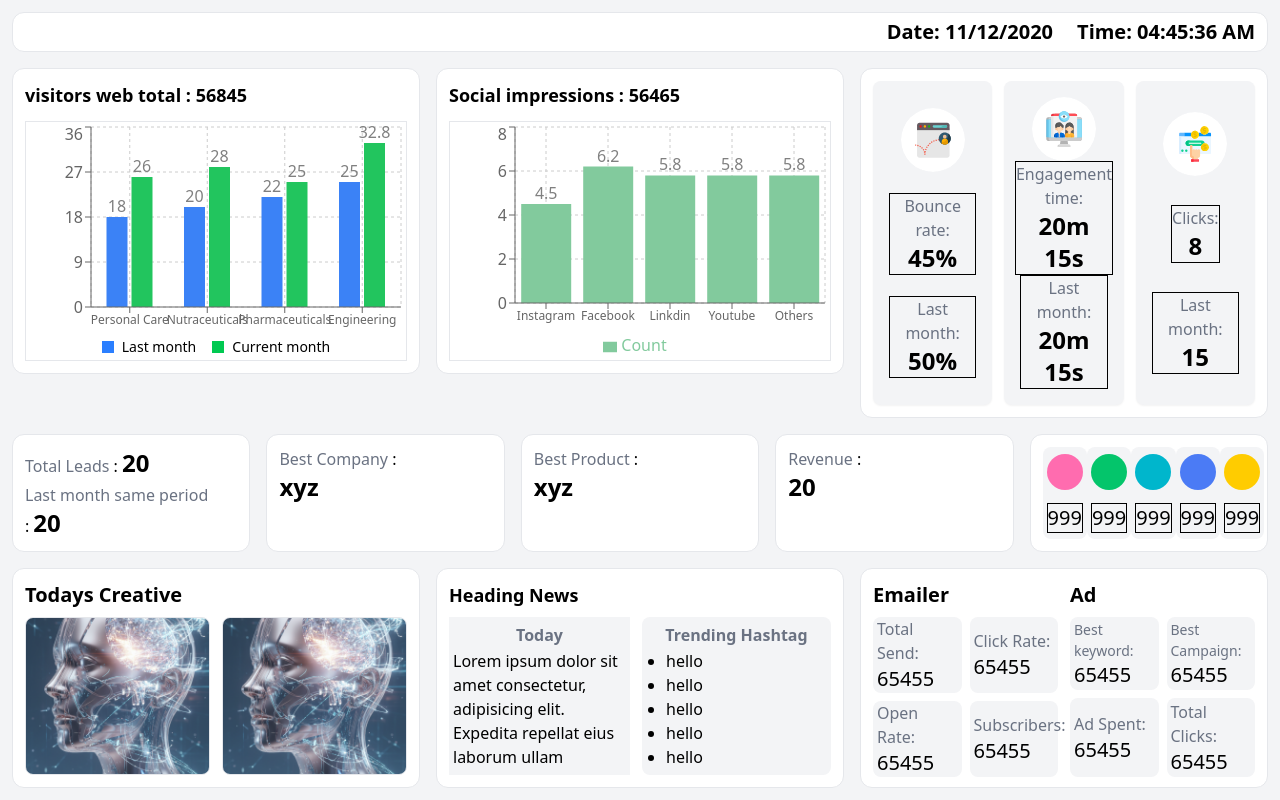
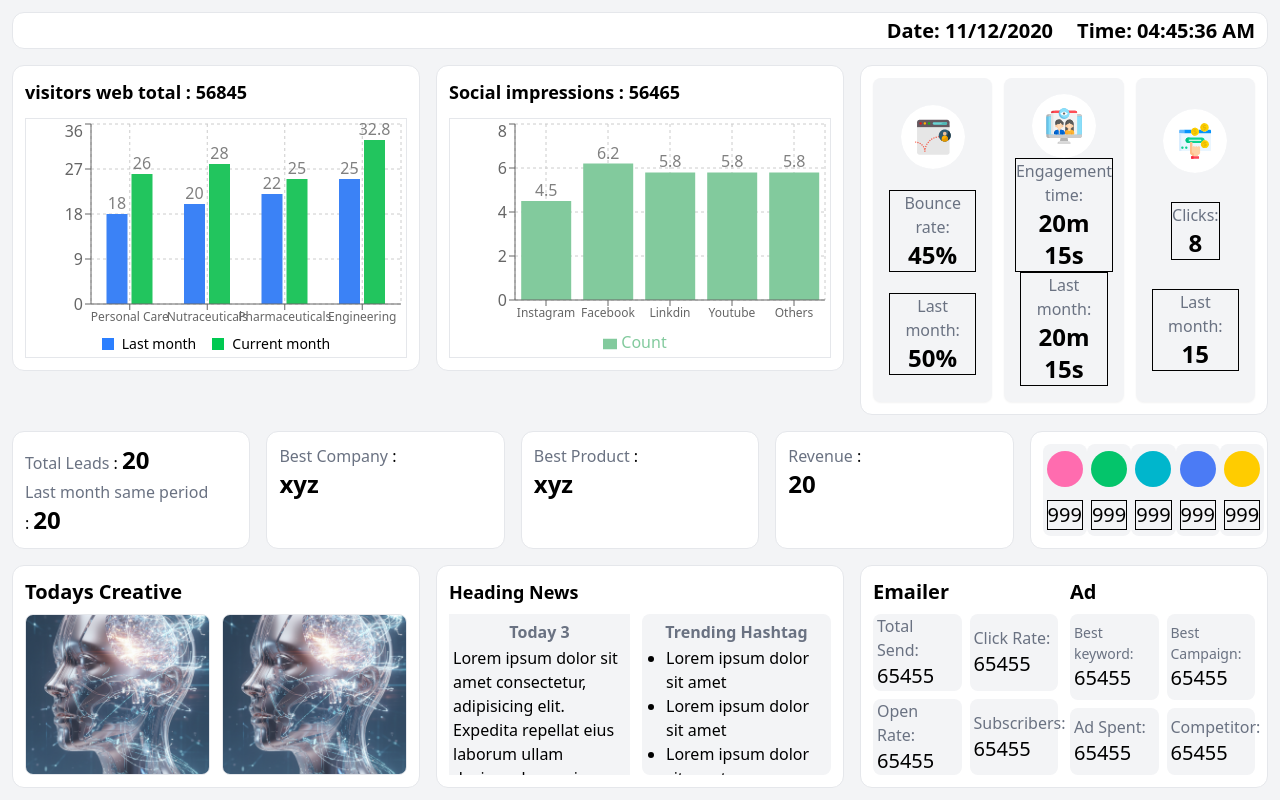
Before and after one commit to Amarjit-Gupta/next-js-dashboard, a Next.js app: page / in a window 1280 px wide. Built offline with nearby package versions, Linux system fonts and the light colour scheme.

Commit message:
first-commit

```diff
--- a/app/Crousel/page.jsx
+++ b/app/Crousel/page.jsx
@@ -60,33 +60,96 @@ function CarouselComponent() {
     slidesToShow: 1,
     slidesToScroll: 1,
     autoplay: true,
-    autoplaySpeed: 20000,
+    autoplaySpeed: 2000,
     pauseOnHover: true,
   };
 
   return (
     <div className="h-full overflow-hidden">
       <Slider {...settings} className="h-full bg-gray-100">
+
+        {/* 1 */}
         <div className="h-full flex items-center justify-center rounded-lg p-1">
-          <h3 className="text-center font-bold text-gray-500 py-0.5">Today</h3>
+          <h3 className="text-center font-bold text-gray-500 py-0.5">Today  1</h3>
           <div className="flex-1 overflow-hidden">
             Lorem ipsum dolor sit amet consectetur, adipisicing elit. Expedita repellat eius laborum ullam ducimus Lorem ipsum dolor sit Lorem ipsum dolor sit dolor sit Lorem ipsum dolor sit dolor sit dolor sit Lorem ipsum dolor sit dolor sit Lorem ipsum
           </div>
         </div>
 
-        <div className="h-full flex items-center justify-center bg-gray-100 rounded-lg p-1">
-          <h3 className="text-center font-bold text-gray-500 py-0.5">Month</h3>
+        {/* 2 */}
+        <div className="h-full flex items-center justify-center rounded-lg p-1">
+          <h3 className="text-center font-bold text-gray-500 py-0.5">Today  2</h3>
           <div className="flex-1 overflow-hidden">
             Lorem ipsum dolor sit amet consectetur, adipisicing elit. Expedita repellat eius laborum ullam ducimus Lorem ipsum dolor sit Lorem ipsum dolor sit dolor sit Lorem ipsum dolor sit dolor sit dolor sit Lorem ipsum dolor sit dolor sit Lorem ipsum
           </div>
         </div>
 
-        <div className="h-full flex items-center justify-center bg-gray-100 rounded-lg p-1">
-          <h3 className="text-center font-bold text-gray-500 py-0.5">Year</h3>
+        {/* 3 */}
+        <div className="h-full flex items-center justify-center rounded-lg p-1">
+          <h3 className="text-center font-bold text-gray-500 py-0.5">Today  3</h3>
           <div className="flex-1 overflow-hidden">
             Lorem ipsum dolor sit amet consectetur, adipisicing elit. Expedita repellat eius laborum ullam ducimus Lorem ipsum dolor sit Lorem ipsum dolor sit dolor sit Lorem ipsum dolor sit dolor sit dolor sit Lorem ipsum dolor sit dolor sit Lorem ipsum
           </div>
         </div>
+
+
+        {/* 4 */}
+        <div className="h-full flex items-center justify-center rounded-lg p-1">
+          <h3 className="text-center font-bold text-gray-500 py-0.5">Today  4</h3>
+          <div className="flex-1 overflow-hidden">
+            Lorem ipsum dolor sit amet consectetur, adipisicing elit. Expedita repellat eius laborum ullam ducimus Lorem ipsum dolor sit Lorem ipsum dolor sit dolor sit Lorem ipsum dolor sit dolor sit dolor sit Lorem ipsum dolor sit dolor sit Lorem ipsum
+          </div>
+        </div>
+
+        {/* 5 */}
+        <div className="h-full flex items-center justify-center rounded-lg p-1">
+          <h3 className="text-center font-bold text-gray-500 py-0.5">Today  5</h3>
+          <div className="flex-1 overflow-hidden">
+            Lorem ipsum dolor sit amet consectetur, adipisicing elit. Expedita repellat eius laborum ullam ducimus Lorem ipsum dolor sit Lorem ipsum dolor sit dolor sit Lorem ipsum dolor sit dolor sit dolor sit Lorem ipsum dolor sit dolor sit Lorem ipsum
+          </div>
+        </div>
+
+        {/* 6 */}
+        <div className="h-full flex items-center justify-center rounded-lg p-1">
+          <h3 className="text-center font-bold text-gray-500 py-0.5">Today  6</h3>
+          <div className="flex-1 overflow-hidden">
+            Lorem ipsum dolor sit amet consectetur, adipisicing elit. Expedita repellat eius laborum ullam ducimus Lorem ipsum dolor sit Lorem ipsum dolor sit dolor sit Lorem ipsum dolor sit dolor sit dolor sit Lorem ipsum dolor sit dolor sit Lorem ipsum
+          </div>
+        </div>
+
+        {/* 7 */}
+        <div className="h-full flex items-center justify-center rounded-lg p-1">
+          <h3 className="text-center font-bold text-gray-500 py-0.5">Today  7</h3>
+          <div className="flex-1 overflow-hidden">
+            Lorem ipsum dolor sit amet consectetur, adipisicing elit. Expedita repellat eius laborum ullam ducimus Lorem ipsum dolor sit Lorem ipsum dolor sit dolor sit Lorem ipsum dolor sit dolor sit dolor sit Lorem ipsum dolor sit dolor sit Lorem ipsum
+          </div>
+        </div>
+
+        {/* 8 */}
+        <div className="h-full flex items-center justify-center rounded-lg p-1">
+          <h3 className="text-center font-bold text-gray-500 py-0.5">Today  8</h3>
+          <div className="flex-1 overflow-hidden">
+            Lorem ipsum dolor sit amet consectetur, adipisicing elit. Expedita repellat eius laborum ullam ducimus Lorem ipsum dolor sit Lorem ipsum dolor sit dolor sit Lorem ipsum dolor sit dolor sit dolor sit Lorem ipsum dolor sit dolor sit Lorem ipsum
+          </div>
+        </div>
+
+        {/* 9 */}
+        <div className="h-full flex items-center justify-center rounded-lg p-1">
+          <h3 className="text-center font-bold text-gray-500 py-0.5">Today  9</h3>
+          <div className="flex-1 overflow-hidden">
+            Lorem ipsum dolor sit amet consectetur, adipisicing elit. Expedita repellat eius laborum ullam ducimus Lorem ipsum dolor sit Lorem ipsum dolor sit dolor sit Lorem ipsum dolor sit dolor sit dolor sit Lorem ipsum dolor sit dolor sit Lorem ipsum
+          </div>
+        </div>
+
+        {/* 10 */}
+        <div className="h-full flex items-center justify-center rounded-lg p-1">
+          <h3 className="text-center font-bold text-gray-500 py-0.5">Today  10</h3>
+          <div className="flex-1 overflow-hidden">
+            Lorem ipsum dolor sit amet consectetur, adipisicing elit. Expedita repellat eius laborum ullam ducimus Lorem ipsum dolor sit Lorem ipsum dolor sit dolor sit Lorem ipsum dolor sit dolor sit dolor sit Lorem ipsum dolor sit dolor sit Lorem ipsum
+          </div>
+        </div>
+
+
       </Slider>
     </div>
   );
--- a/app/Emailer/page.jsx
+++ b/app/Emailer/page.jsx
@@ -71,7 +71,7 @@ const Emailer = () => {
                         <p className="text-xl">65455</p>
                     </div>
                     <div className=" flex flex-col justify-center px-1 bg-gray-100 rounded-lg">
-                        <p className="text-gray-500">Total Clicks:</p>
+                        <p className="text-gray-500">Competitor:</p>
                         <p className="text-xl">65455</p>
                     </div>
                 </div>
--- a/app/page.js
+++ b/app/page.js
@@ -126,7 +126,7 @@ import Total from "./Total/page";
 
 const App = () => {
   return (
-    <div className="h-screen bg-gray-100 p-3 grid grid-rows-[40px_1fr_0.5fr_1.2fr] overflow-hidden gap-4">
+    <div className="h-screen bg-gray-100 p-3 grid grid-rows-[0.2fr_1fr_0.5fr_1.2fr]  gap-4">
 
       {/* HEADER */}
       <div className=" bg-white rounded-xl flex items-center border border-gray-200">
@@ -193,16 +193,16 @@ const App = () => {
             <div className="flex-1 p-1 bg-gray-100 rounded-lg">
               <h3 className="font-semibold text-gray-500 py-0.5 text-center">Trending Hashtag</h3>
               <ul className="list-disc pl-5">
-                <li>hello</li>
-                <li>hello</li>
-                <li>hello</li>
-                <li>hello</li>
-                <li>hello</li>
-                <li>hello</li>
-                <li>hello</li>
-                <li>hello</li>
-
-                <li>hello</li>
+                <li>
+                  Lorem ipsum dolor sit amet
+                </li>
+                <li>Lorem ipsum dolor sit amet</li>
+                <li>Lorem ipsum dolor sit amet</li>
+                <li>Lorem ipsum dolor sit amet</li>
+                <li>Lorem ipsum dolor sit amet</li>
+                <li>Lorem ipsum dolor sit amet</li>
+                <li>Lorem ipsum dolor sit amet</li>
+                <li>Lorem ipsum dolor sit amet</li>
               </ul>
             </div>
           </div>
```
